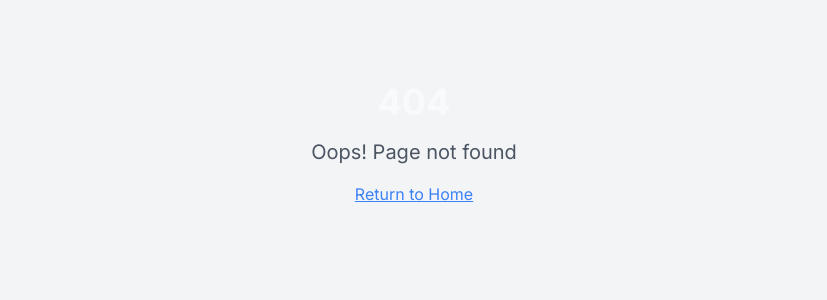
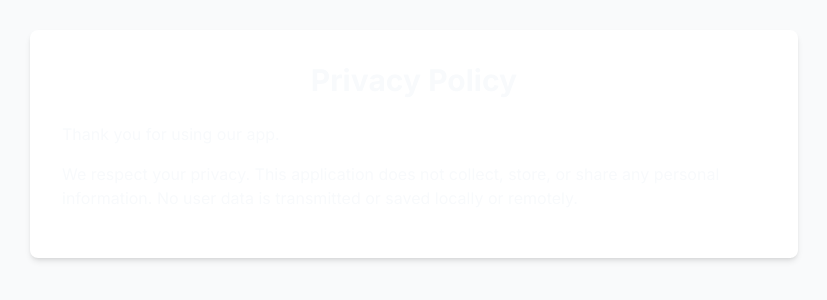
Before and after one commit to kumarajith/kumaji.dev, a React (Vite) app: page /privacy-policy in a window 1280 px wide. Before the commit this address had no page. Shown: the part 256-556 px from the top of the page, without its empty margins (226-1053 px from the left). Built offline with nearby package versions, Linux system fonts and the light colour scheme.

Commit message:
Add privacy policy page
Add a privacy policy page that is only accessible at /privacy-policy. The page states that the application does not collect, store, or share any personal information.

```diff
--- a/src/App.tsx
+++ b/src/App.tsx
@@ -8,6 +8,7 @@ import Index from "./pages/Index";
 import Hobbies from "./pages/Hobbies";
 import BulkClipTrimmer from "./pages/BulkClipTrimmer";
 import NotFound from "./pages/NotFound";
+import PrivacyPolicy from "./pages/PrivacyPolicy";
 
 const queryClient = new QueryClient();
 
@@ -21,6 +22,7 @@ const App = () => (
           <Route path="/" element={<Index />} />
           <Route path="/hobbies" element={<Hobbies />} />
           <Route path="/bulk-clip-trimmer" element={<BulkClipTrimmer />} />
+          <Route path="/privacy-policy" element={<PrivacyPolicy />} />
           <Route path="*" element={<NotFound />} />
         </Routes>
       </BrowserRouter>
--- /dev/null
+++ b/src/pages/PrivacyPolicy.tsx
@@ -0,0 +1,18 @@
+
+import React from 'react';
+
+const PrivacyPolicy: React.FC = () => {
+  return (
+    <div className="min-h-screen flex items-center justify-center px-4 py-12 bg-gray-50">
+      <div className="max-w-3xl w-full bg-white shadow-md rounded-lg p-8">
+        <h1 className="text-3xl font-bold mb-6 text-center">Privacy Policy</h1>
+        <div className="prose max-w-none">
+          <p className="mb-4">Thank you for using our app.</p>
+          <p className="mb-4">We respect your privacy. This application does not collect, store, or share any personal information. No user data is transmitted or saved locally or remotely.</p>
+        </div>
+      </div>
+    </div>
+  );
+};
+
+export default PrivacyPolicy;
```
